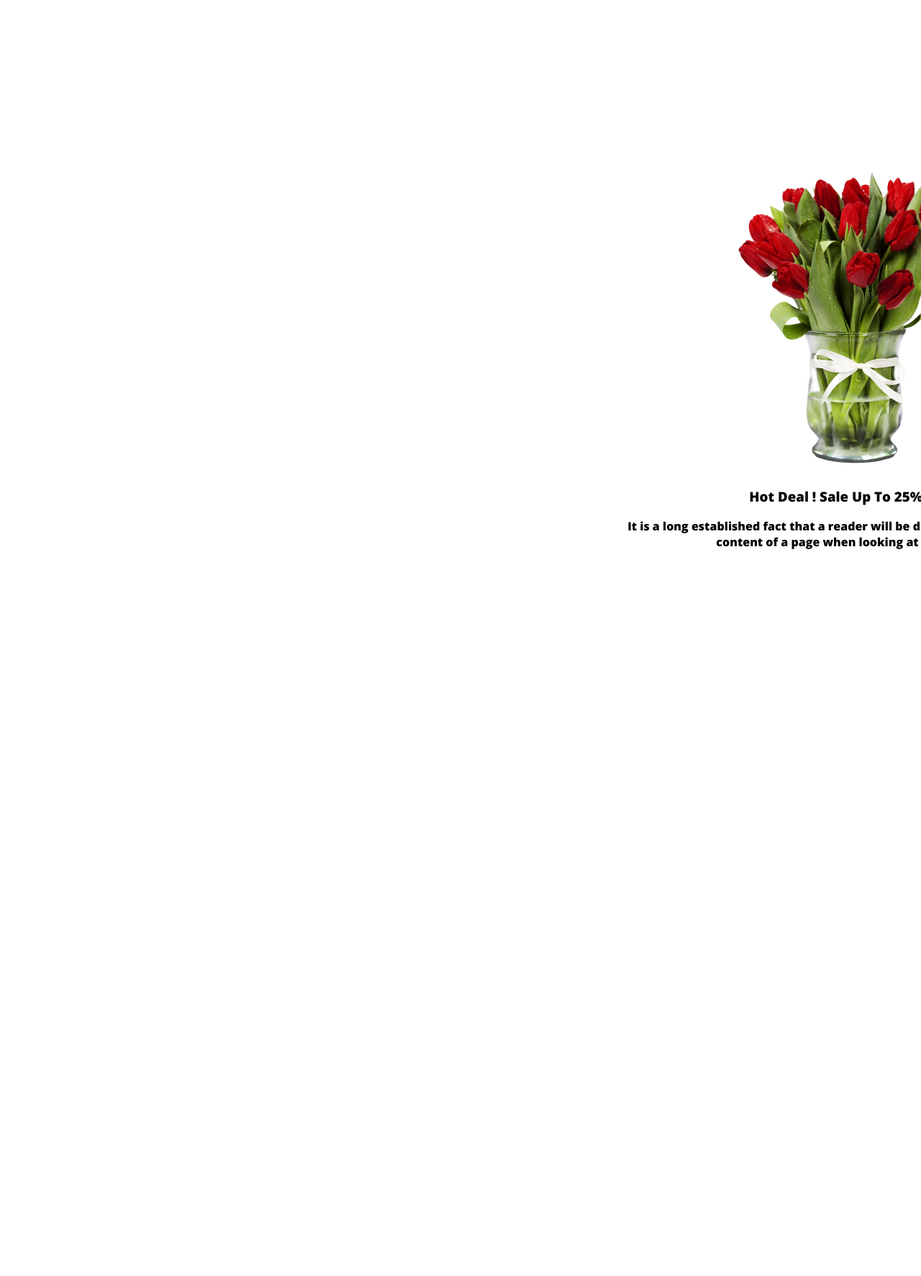
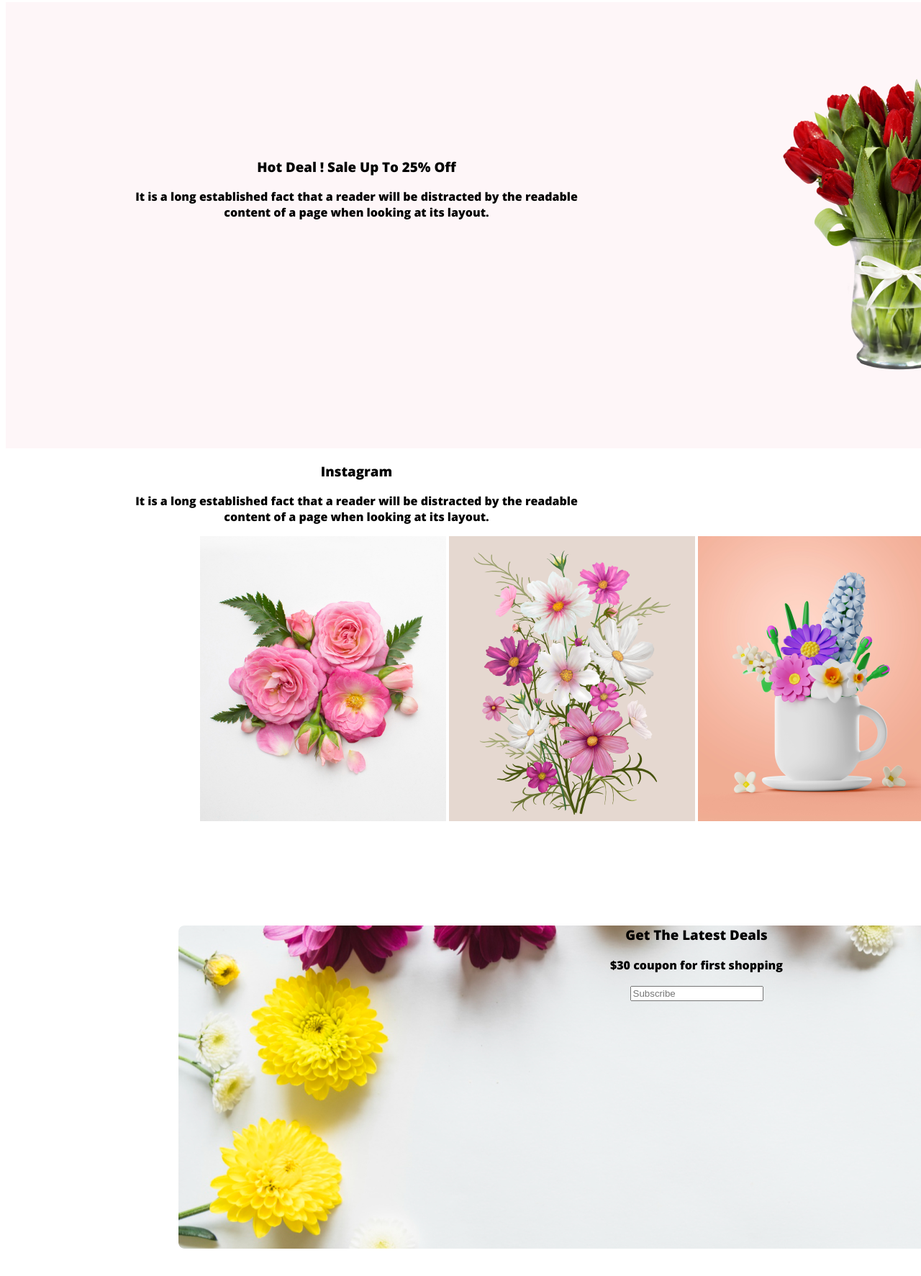
Before and after one commit to mdruqnuzzaman/flower-shop, a plain HTML site: page index.html in a window 1280 px wide. Shown: the part 1436-3209 px from the top of the page at 72% size. Drawn offline with nearby package versions, Linux system fonts and the light colour scheme.

Commit message:
updated main section

```diff
--- a/index.html
+++ b/index.html
@@ -37,12 +37,27 @@
 
             <div class="container-sign">
                  <img class="signuppic" src="Flower Asset/pngwing 8.png" alt="">
+                 <div class="content"></div>
                 <h3>Hot Deal ! Sale Up To 25% <span class="bold">Off</span> </h3>
                 <p>It is a long established fact that a reader will be distracted by the readable <br>content of a page when looking at its layout.</p>
             </div>
 
+            <section>
+                <div>
+                    <H1>Instagram</H1>
+                    <p>It is a long established fact that a reader will be distracted by the readable <br> content of a page when looking at its layout.</p>
+                    <section class="insta-pic">
+                        <img class="insta1" src="Flower Asset/Flower 01.png" alt="">
+                        <img class="insta2" src="Flower Asset/Rectangle 4.png" alt="">
+                        <img class="insta3" src="Flower Asset/Rectangle 5.png" alt="">
+                        <img class="insta3" src="Flower Asset/Rectangle 6.png" alt="">
+                    </section>
         </div>
-
+        <div class="subscribe">
+            <H3>Get The Latest Deals</H3>
+            <p>$30 coupon for first shopping</p>
+            <input type="text" placeholder="Subscribe">
+           </div>
 </main>
 <footer>
 
--- a/styles.css
+++ b/styles.css
@@ -52,7 +52,52 @@ body{
 /* main contents docx */
 
 .container-sign{
-    margin-top: 230px;
-    margin-left: 423px;
-    margin-bottom: 342px;
+    text-align: center;
+    width: 1922px;
+    height: 620px;
+    background: rgba(229, 84, 115, 0.05);
+
+
 }
+
+.signuppic{
+    padding: 100px;
+    padding-bottom: 100px;
+    margin-right: 429px;
+    margin-bottom: 100px;
+    width: 318px;
+    height: 420px;
+    float: right;
+}
+
+.content{
+    padding-top: 197px;
+    padding-left: 240px;
+    bottom: 365px;
+}
+
+/* instragram related docx */
+
+.text-title{
+
+text-align: center;
+background-color: blue;
+back
+
+}
+
+.text.title{
+    text-align: centr;
+}
+
+/* subscribe related docs */
+
+.subscribe{
+    width: 1440px;
+    height: 449px;
+    border-radius: 8px;
+    background-image: url(img/Rectangle\ 9.png);
+    margin-top: 140px;
+    margin-left: 240px;
+    margin-right:240px;
+}
```
Also changed, not shown: img/Rectangle 9.png (added).
